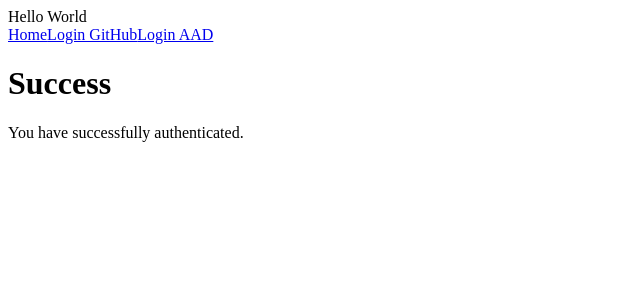
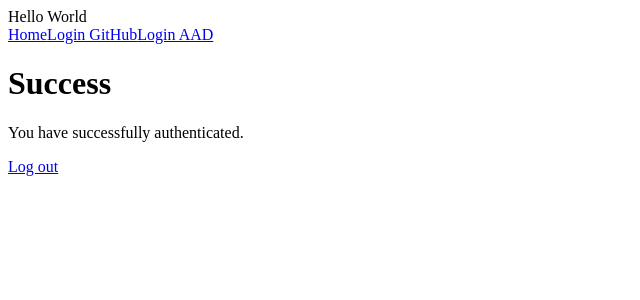
Before and after one commit to m4nv3ru/azurevue-test, a Vue app: page /success in a window 1280 px wide. Shown: the top 300 px of the page, without its empty margins (0-640 px from the left). Built offline with nearby package versions, Linux system fonts and the light colour scheme.

Commit message:
add logout

```diff
--- a/src/views/SuccessView.vue
+++ b/src/views/SuccessView.vue
@@ -2,5 +2,6 @@
     <div>
         <h1>Success</h1>
         <p>You have successfully authenticated.</p>
+        <a href="/.auth/logout">Log out</a>
     </div>
 </template>
```
